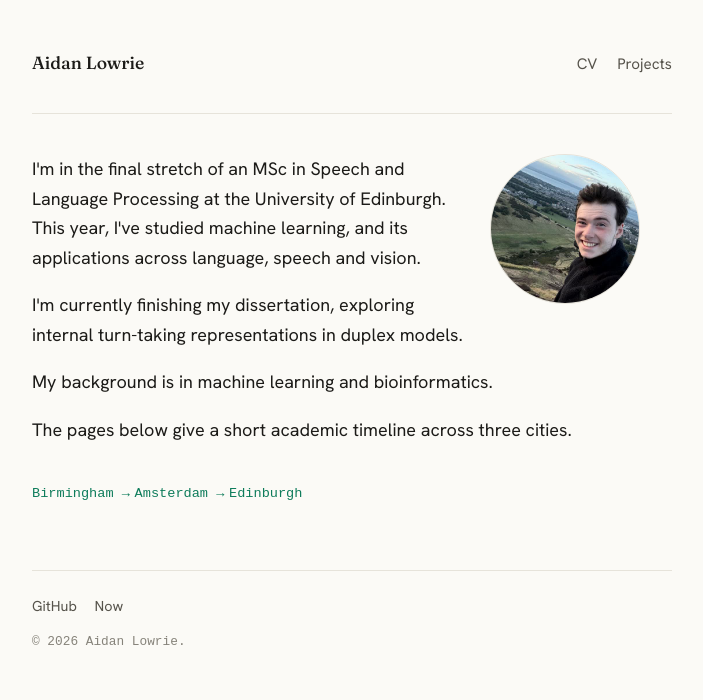
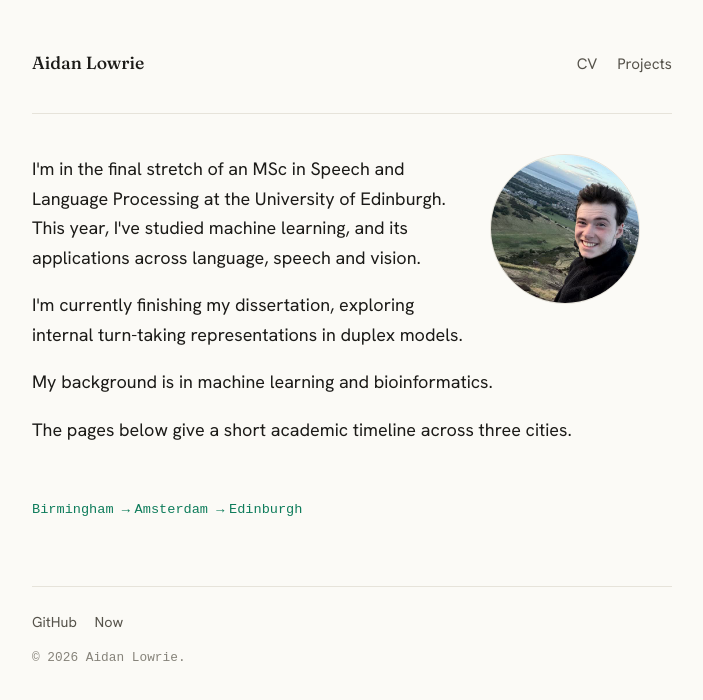
Before and after one commit to aidanlowrie/aidanlowrie.github.io, a Jekyll site: the page built from index.html, in a window 1280 px wide. Shown: the top 700 px of the page, without its empty margins (288-991 px from the left). Built offline with Jekyll 4.4.1, drawn with Linux system fonts in a browser that asks for light colours; some web fonts are replaced.

Commit message:
Fix spacing - more gap above Birmingham line, remove gap below

```diff
--- a/index.html
+++ b/index.html
@@ -7,5 +7,5 @@
   <p>I'm currently finishing my dissertation, exploring internal turn-taking representations in duplex models.</p>
   <p>My background is in machine learning and bioinformatics.</p>
   <p>The pages below give a short academic timeline across three cities.</p>
-  <p class="more" style="margin-top: 2rem; margin-bottom: 2rem;"><a href="{{ '/about/birmingham/' | relative_url }}">Birmingham →</a> <a href="{{ '/about/amsterdam/' | relative_url }}">Amsterdam →</a> <a href="{{ '/about/edinburgh/' | relative_url }}">Edinburgh</a></p>
+  <p class="more" style="margin-top: 3rem; margin-bottom: 0;"><a href="{{ '/about/birmingham/' | relative_url }}">Birmingham →</a> <a href="{{ '/about/amsterdam/' | relative_url }}">Amsterdam →</a> <a href="{{ '/about/edinburgh/' | relative_url }}">Edinburgh</a></p>
 </section>
```
